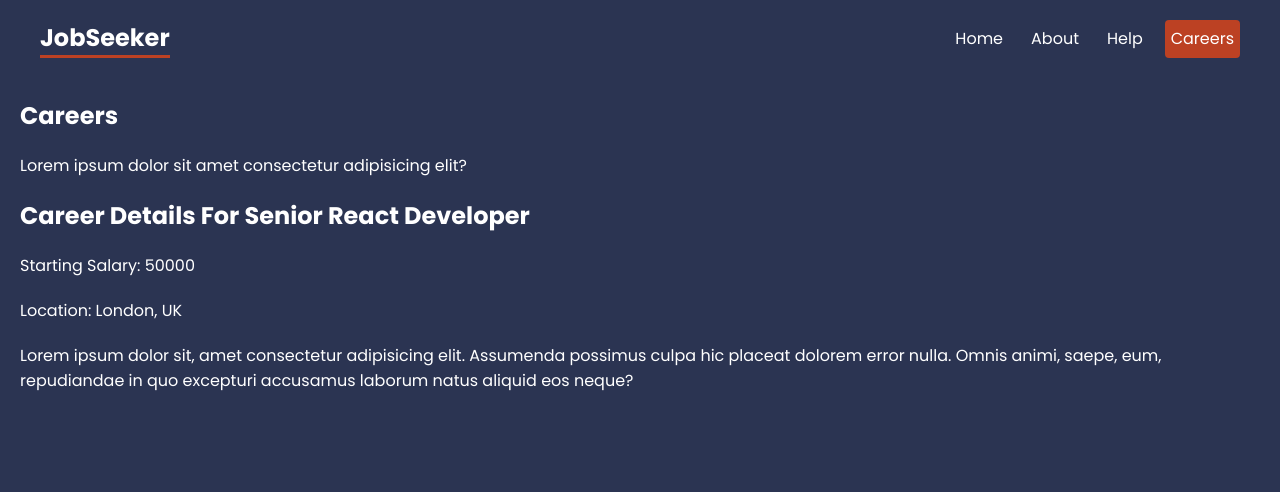
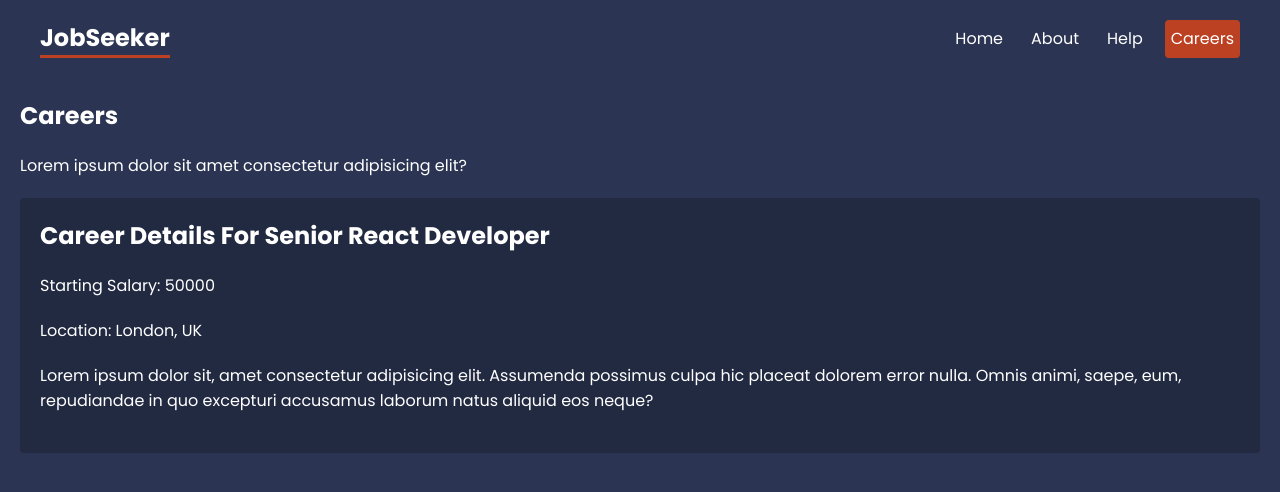
Before and after one commit to Yixin88/job_site, a React (Create React App) app: page /careers/1 in a window 1280 px wide. Shown: the top 492 px of the page. Built offline with nearby package versions, Linux system fonts and the light colour scheme; data requests are answered from the project's data file.

Commit message:
added some styling for the job details page

```diff
--- a/src/index.css
+++ b/src/index.css
@@ -137,7 +137,14 @@ form label span {
   font-size: 0.8em;
   color: #bbb;
 }
+
 /* careers details */
+.career-details {
+  background-color: rgba(0, 0, 0, 0.2);
+  padding: 20px;
+  border-radius: 4px;
+  margin: 20px 0;
+}
 
 
 /* breadcrumbs */
```
